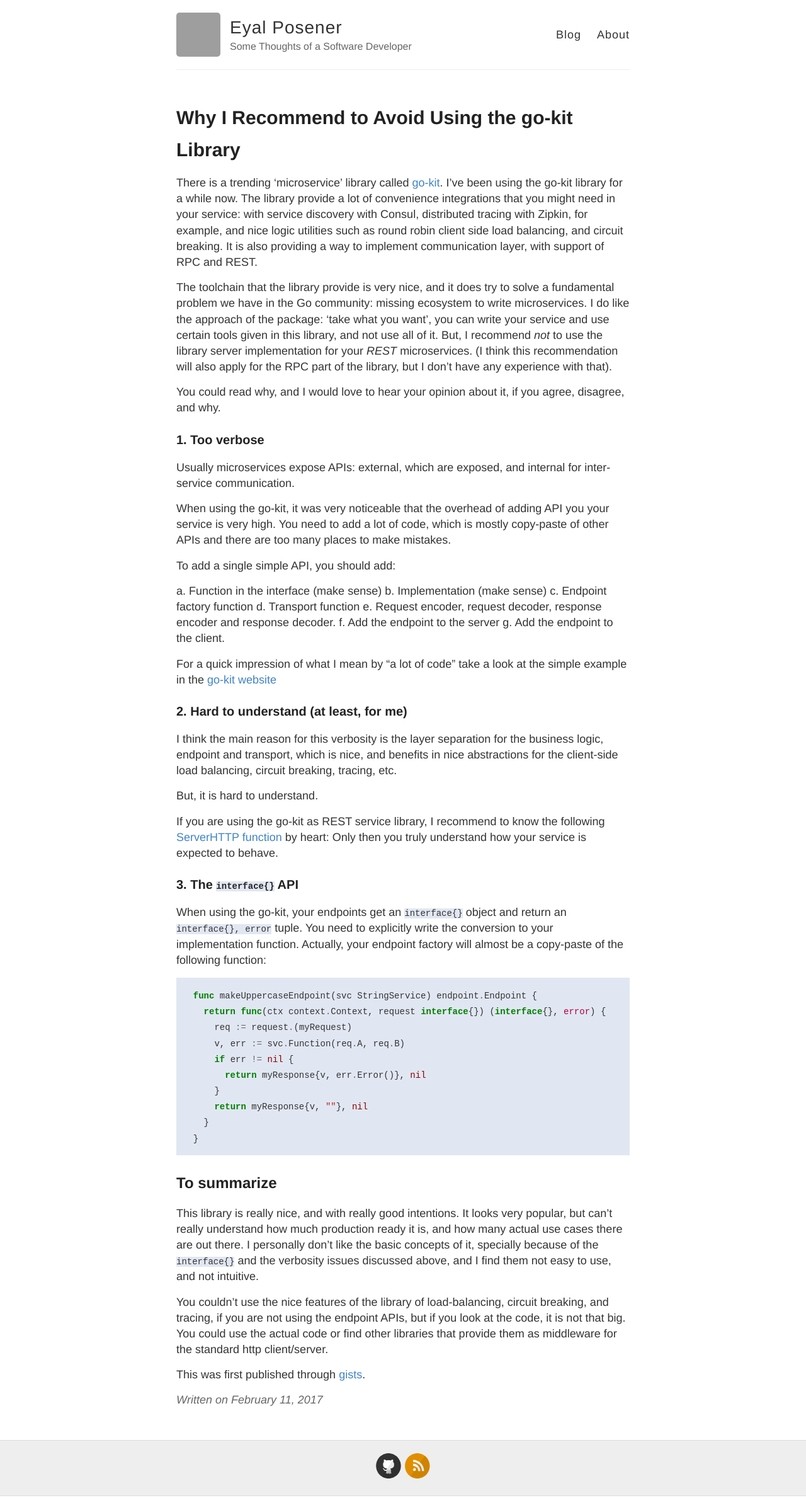
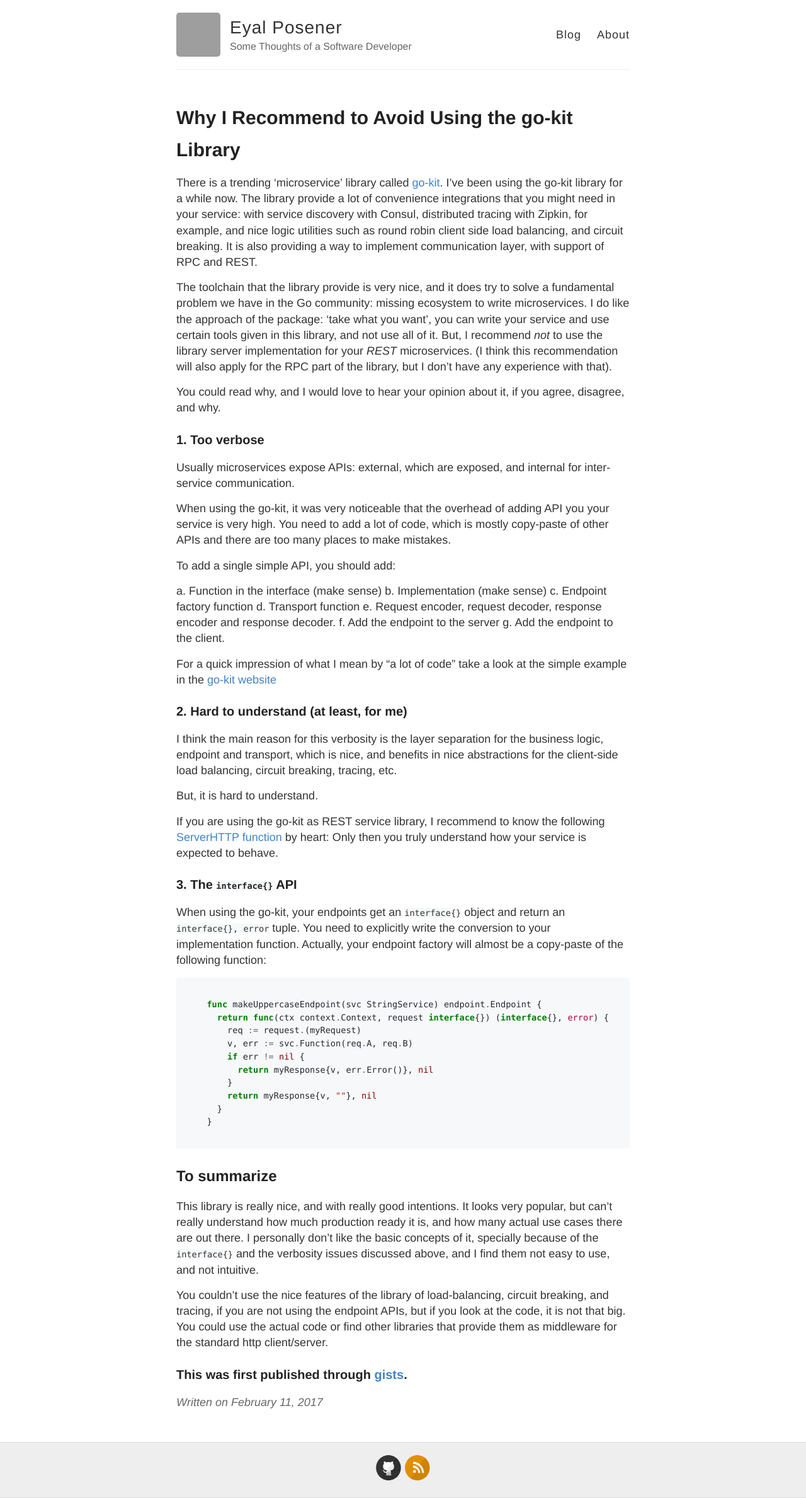
Before and after one commit to posener/posener.github.io, a Jekyll site: the page built from _posts/2017-2-11-go-kit.md, in a window 1280 px wide. Shown: the whole page at 63% size. Built offline with Jekyll 4.4.1, drawn with Linux system fonts in a browser that asks for light colours; comment, search, counter and statistics services are not loaded; grey boxes are pictures that could not be loaded.

Commit message:
fixes and google analytics

```diff
--- a/_config.yml
+++ b/_config.yml
@@ -37,7 +37,7 @@
 disqus: posener
 
 # Enter your Google Analytics web tracking code (e.g. UA-2110908-2) to activate tracking
-google_analytics:
+google_analytics: UA-119938419-1
 
 # Your website URL (e.g. http://barryclark.github.io or http://www.barryclark.co)
 # Used for Sitemap.xml and your RSS feed
--- a/_posts/2017-2-11-go-kit.md
+++ b/_posts/2017-2-11-go-kit.md
@@ -91,4 +91,4 @@
 are not using the endpoint APIs, but if you look at the code, it is not that big. You could use the actual
 code or find other libraries that provide them as middleware for the standard http client/server.
 
-This was first published through [gists](https://gist.github.com/posener/330c2b08aaefdea6f900ff0543773b2e).
+### This was first published through [gists](https://gist.github.com/posener/330c2b08aaefdea6f900ff0543773b2e).
--- a/_sass/_highlights.scss
+++ b/_sass/_highlights.scss
@@ -1,15 +1,35 @@
 /* from https://help.farbox.com/pygments.html */
 
 code {
-  font-family:'Courier New', Courier, monospace;
-  font-size: 14px;
-  background-color: #e1e7f2;
+    font-family: SFMono-Regular, Consolas, "Liberation Mono", Menlo, Courier, monospace ;
+    font-size: 13.6px ;
+    background-color: #f6f8fa;
 }
 
 .highlight  {
-    background-color: #e1e7f2;
-    margin: 5px 0 5px 0;
-    padding: 5px 5px 5px 5px;
+    line-height: 19.72px ;
+    background-color: #f6f8fa;
+    border-bottom-left-radius: 3px ;
+    border-bottom-right-radius: 3px ;
+    border-top-left-radius: 3px ;
+    border-top-right-radius: 3px ;
+    box-sizing: border-box ;
+    color: #24292e ;
+    display: block ;
+    margin-bottom: 0px ;
+    margin-left: 0px ;
+    margin-right: 0px ;
+    margin-top: 0px ;
+    overflow-x: auto ;
+    overflow-y: auto ;
+    padding-bottom: 16px ;
+    padding-left: 16px ;
+    padding-right: 16px ;
+    padding-top: 16px ;
+    text-size-adjust: 100% ;
+    white-space: pre ;
+    word-break: normal ;
+    word-wrap: normal ;
 }
 
 .highlight .c { color: #408080; font-style: italic } /* Comment */
```
Also changed, not shown: _posts/2017-8-1-go-function-error-reporting.md (+1 -1 lines), _posts/2017-9-9-go-shebang-story.md (+1 -1 lines), _posts/2018-1-2-go-table-driven-tests-parallel.md (+1 -1 lines).
